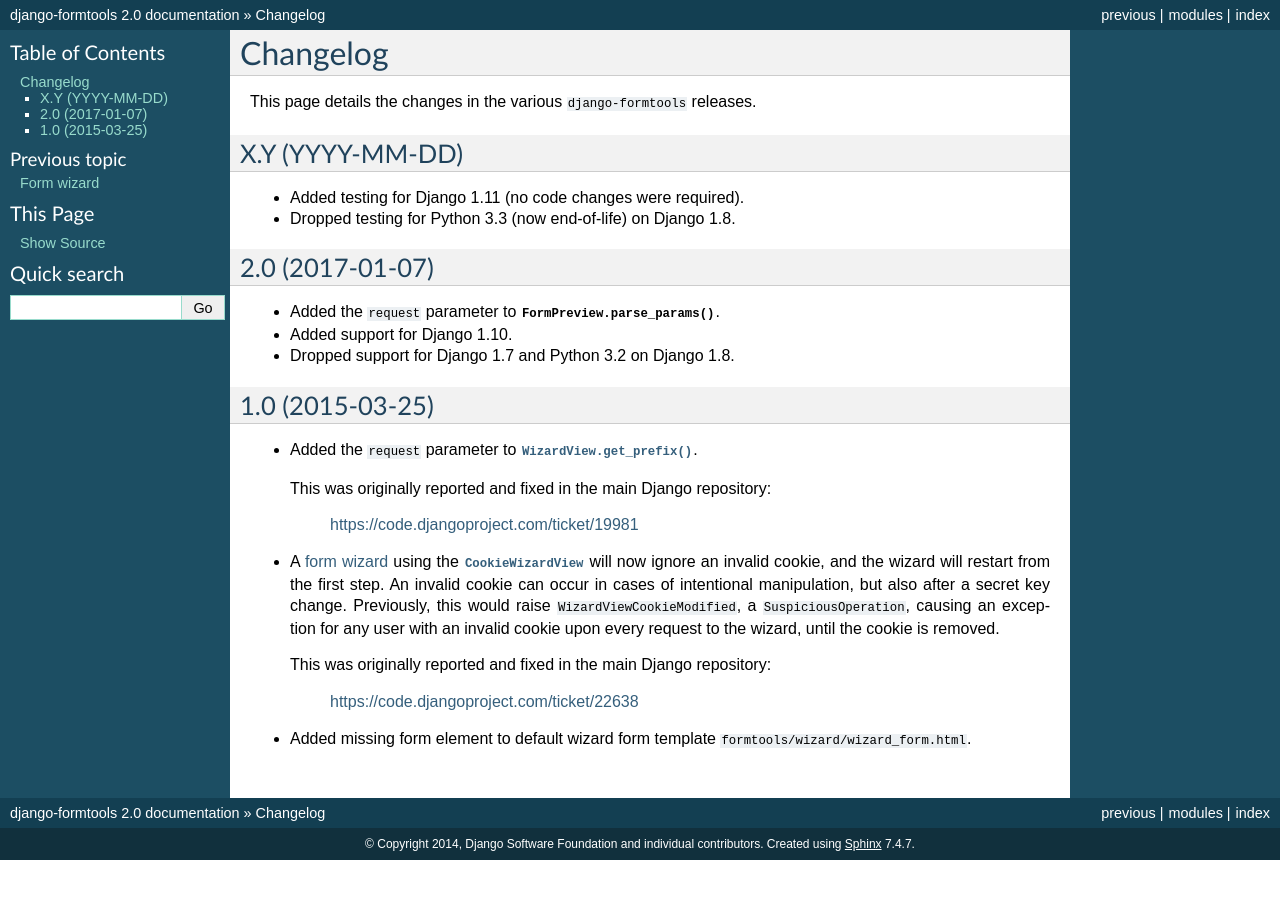
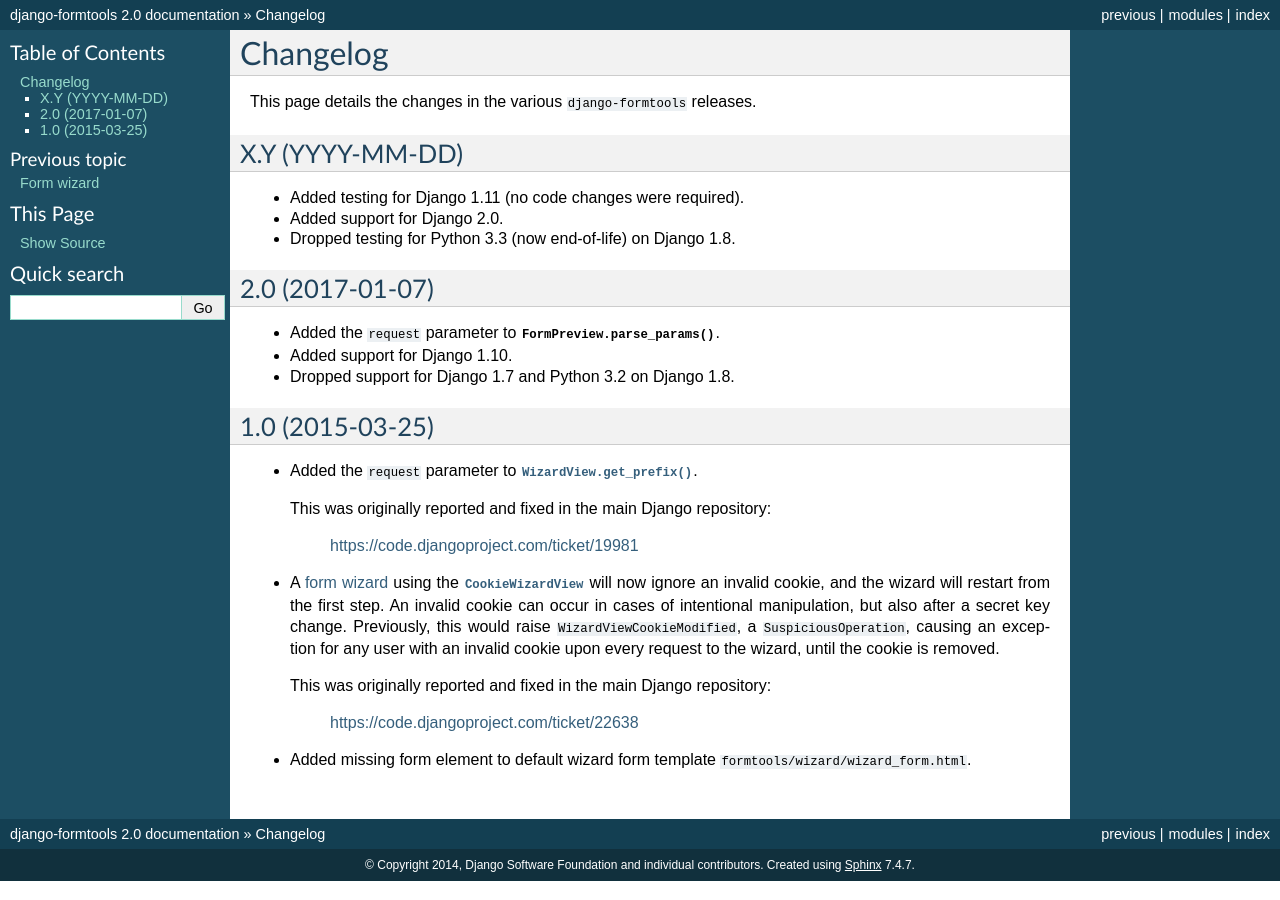
Before and after one commit to jazzband/django-formtools, a Sphinx documentation site: the page built from docs/changelog.rst, in a window 1280 px wide. Built offline with Sphinx 7.4.7, drawn with Linux system fonts in a browser that asks for light colours.

```diff
--- a/docs/changelog.rst
+++ b/docs/changelog.rst
@@ -7,6 +7,8 @@
 ----------------
 
 - Added testing for Django 1.11 (no code changes were required).
+
+- Added support for Django 2.0.
 
 - Dropped testing for Python 3.3 (now end-of-life) on Django 1.8.
 
--- a/setup.py
+++ b/setup.py
@@ -130,6 +130,7 @@
         'Framework :: Django :: 1.9',
         'Framework :: Django :: 1.10',
         'Framework :: Django :: 1.11',
+        'Framework :: Django :: 2.0',
         'Intended Audience :: Developers',
         'License :: OSI Approved :: BSD License',
         'Operating System :: OS Independent',
```
Also changed, not shown: .travis.yml, 1 other file.
